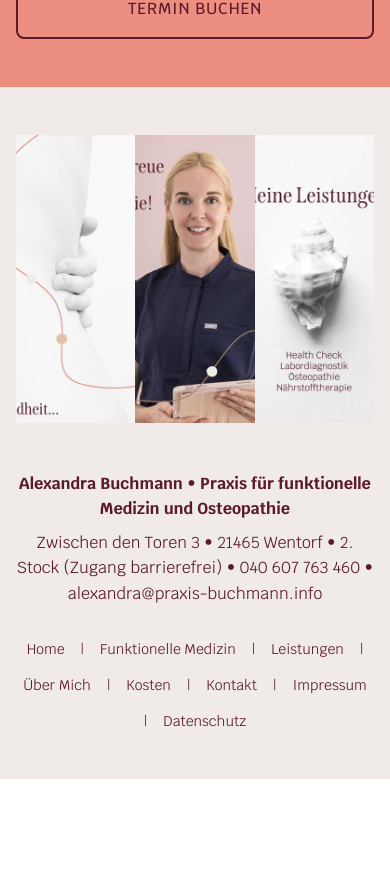
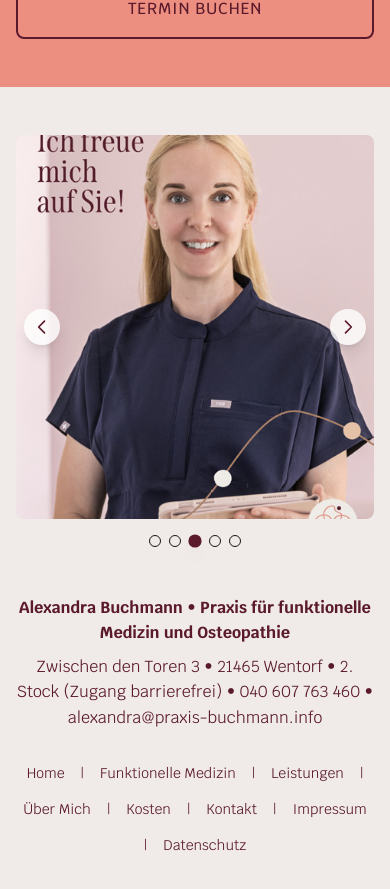
Before and after one commit to Lxnder1976/praxis-buchmann, a Next.js app: page / in a window 390 px wide. Shown: the part 7639-8528 px from the top of the page. Before the commit the page ends 8418 px from the top, so only its background shows below. Built offline with nearby package versions, Linux system fonts and the light colour scheme; a web font is replaced by a local one.

Commit message:
Implement mobile slideshow for footer gallery with swipe functionality and improved dot navigation

```diff
--- a/src/components/Footer.tsx
+++ b/src/components/Footer.tsx
@@ -1,56 +1,122 @@
+"use client";
+
 import Image from "next/image";
+import { useState } from "react";
 
 export default function Footer() {
+  const [currentSlide, setCurrentSlide] = useState(2); // Start mit dem mittleren Bild (Index 2)
+
+  const images = [
+    { src: "/01praxis.jpg", alt: "Die Praxis" },
+    { src: "/02gesundheit.jpg", alt: "Gesundheit" },
+    { src: "/03alexandra_buchmann_ich_freue_mich.jpg", alt: "Ich freue mich auf Sie" },
+    { src: "/04meine_leistungen.jpg", alt: "Meine Leistungen" },
+    { src: "/05beratung_alexandra_buchmann.jpg", alt: "Beratung" }
+  ];
+
+  const nextSlide = () => {
+    setCurrentSlide((prev) => (prev + 1) % images.length);
+  };
+
+  const prevSlide = () => {
+    setCurrentSlide((prev) => (prev - 1 + images.length) % images.length);
+  };
+
+  const goToSlide = (index: number) => {
+    setCurrentSlide(index);
+  };
+
   return (
     <footer id="kontakt" className="bg-new-cream section-padding">
       <div className="max-w-7xl mx-auto px-4 sm:px-6 lg:px-8">
-        {/* Praxis-Galerie - 5 Bilder ohne Abstand, zentriert */}
-        <div className="flex justify-center mb-12">
+        {/* Desktop: 5 Bilder nebeneinander */}
+        <div className="hidden md:flex justify-center mb-12">
           <div className="flex">
-            <div className="relative overflow-hidden hidden md:block">
+            {images.map((image, index) => (
+              <div key={index} className="relative overflow-hidden">
                 <Image
-                src="/01praxis.jpg"
-                alt="Die Praxis"
+                  src={image.src}
+                  alt={image.alt}
                   width={224}
                   height={300}
                   className="w-56 h-72 object-cover"
                 />
               </div>
-            <div className="relative overflow-hidden">
+            ))}
+          </div>
+        </div>
+
+        {/* Mobile: Slideshow */}
+        <div className="block md:hidden mb-12">
+          <div className="relative max-w-sm mx-auto">
+            {/* Slideshow Container */}
+            <div className="relative overflow-hidden rounded-lg">
+              <div
+                className="flex transition-transform duration-300 ease-in-out touch-pan-x"
+                style={{ transform: `translateX(-${currentSlide * 100}%)` }}
+                onTouchStart={(e) => {
+                  const touchStart = e.touches[0].clientX;
+                  e.currentTarget.setAttribute('data-touch-start', touchStart.toString());
+                }}
+                onTouchEnd={(e) => {
+                  const touchStart = parseFloat(e.currentTarget.getAttribute('data-touch-start') || '0');
+                  const touchEnd = e.changedTouches[0].clientX;
+                  const diff = touchStart - touchEnd;
+
+                  if (Math.abs(diff) > 50) { // Mindestens 50px swipe
+                    if (diff > 0) {
+                      nextSlide(); // Swipe left = next
+                    } else {
+                      prevSlide(); // Swipe right = previous
+                    }
+                  }
+                }}
+              >
+                {images.map((image, index) => (
+                  <div key={index} className="min-w-full">
                     <Image
-                src="/02gesundheit.jpg"
-                alt="Gesundheit"
-                width={224}
-                height={300}
-                className="w-56 h-72 object-cover"
+                      src={image.src}
+                      alt={image.alt}
+                      width={320}
+                      height={400}
+                      className="w-full h-96 object-cover"
                     />
                   </div>
-            <div className="relative overflow-hidden">
-              <Image
-                src="/03alexandra_buchmann_ich_freue_mich.jpg"
-                alt="Ich freue mich auf Sie"
-                width={224}
-                height={300}
-                className="w-56 h-72 object-cover"
+                ))}
+              </div>
+
+              {/* Navigation Buttons */}
+              <button
+                onClick={prevSlide}
+                className="absolute left-2 top-1/2 transform -translate-y-1/2 bg-white/80 hover:bg-white text-burgundy rounded-full p-2 shadow-lg transition-all"
+              >
+                <svg className="w-5 h-5" fill="none" stroke="currentColor" viewBox="0 0 24 24">
+                  <path strokeLinecap="round" strokeLinejoin="round" strokeWidth={2} d="M15 19l-7-7 7-7" />
+                </svg>
+              </button>
+              <button
+                onClick={nextSlide}
+                className="absolute right-2 top-1/2 transform -translate-y-1/2 bg-white/80 hover:bg-white text-burgundy rounded-full p-2 shadow-lg transition-all"
+              >
+                <svg className="w-5 h-5" fill="none" stroke="currentColor" viewBox="0 0 24 24">
+                  <path strokeLinecap="round" strokeLinejoin="round" strokeWidth={2} d="M9 5l7 7-7 7" />
+                </svg>
+              </button>
+            </div>
+
+            {/* Indicator Dots */}
+            <div className="flex justify-center mt-4 space-x-2">
+              {images.map((_, index) => (
+                <button
+                  key={index}
+                  onClick={() => goToSlide(index)}
+                  className={`w-3 h-3 rounded-full transition-all duration-200 ${
+                    index === currentSlide
+                      ? 'bg-burgundy scale-110 shadow-lg'
+                      : 'bg-burgundy/60 hover:bg-burgundy/80 border border-burgundy/30'
+                  }`}
                 />
-            </div>
-            <div className="relative overflow-hidden">
-              <Image
-                src="/04meine_leistungen.jpg"
-                alt="Meine Leistungen"
-                width={224}
-                height={300}
-                className="w-56 h-72 object-cover"
-              />
-            </div>
-            <div className="relative overflow-hidden hidden md:block">
-              <Image
-                src="/05beratung_alexandra_buchmann.jpg"
-                alt="Beratung"
-                width={224}
-                height={300}
-                className="w-56 h-72 object-cover"
-              />
+              ))}
             </div>
           </div>
         </div>
```
Lines whose indentation alone changed are shown as unchanged.
